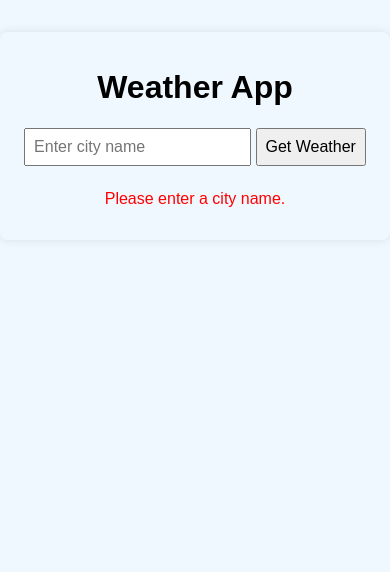
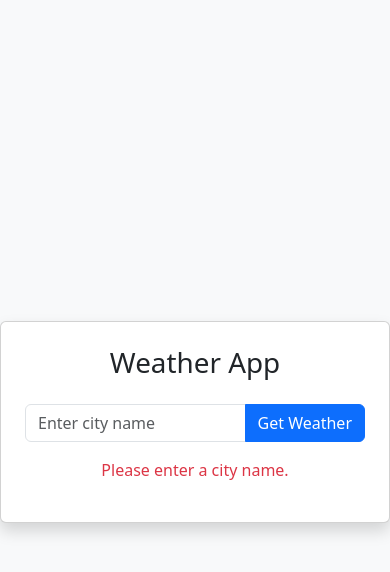
Before and after one commit to EmmanuelNgetich637/WeatherApp, a website: page frontend/src/index.html in a window 390 px wide. Both pictures are taken after a click on the button "Get Weather". Drawn offline with nearby package versions, Linux system fonts and the light colour scheme.

Commit message:
Style frontend MVP using Bootstrap; clean UI with spinner loader and responsive layout

```diff
--- a/frontend/src/index.html
+++ b/frontend/src/index.html
@@ -4,38 +4,32 @@
   <meta charset="UTF-8" />
   <meta name="viewport" content="width=device-width, initial-scale=1" />
   <title>Weather App MVP</title>
-  <style>
-    body {
-      font-family: Arial, sans-serif;
-      max-width: 400px;
-      margin: 2rem auto;
-      padding: 1rem;
-      background: #f0f8ff;
-      border-radius: 8px;
-      box-shadow: 0 0 10px rgba(0,0,0,0.1);
-      text-align: center;
-    }
-    input, button {
-      padding: 0.5rem;
-      font-size: 1rem;
-    }
-    #weather {
-      margin-top: 1.5rem;
-    }
-    #weather img {
-      vertical-align: middle;
-    }
-    .error {
-      color: red;
-    }
-  </style>
+  <!-- Bootstrap CSS -->
+  <link href="https://cdn.jsdelivr.net/npm/bootstrap@5.3.0/dist/css/bootstrap.min.css" rel="stylesheet" />
+  <!-- Your custom styles -->
+  <link rel="stylesheet" href="style.css" />
 </head>
-<body>
-  <h1>Weather App</h1>
-  <input type="text" id="cityInput" placeholder="Enter city name" />
-  <button id="fetchBtn">Get Weather</button>
+<body class="bg-light d-flex justify-content-center align-items-center vh-100">
 
-  <div id="weather"></div>
+  <div class="card shadow p-4" style="max-width: 400px; width: 100%;">
+    <h1 class="card-title text-center mb-4">Weather App</h1>
+
+    <div class="input-group mb-3">
+      <input
+        type="text"
+        id="cityInput"
+        class="form-control"
+        placeholder="Enter city name"
+        aria-label="City name"
+      />
+      <button class="btn btn-primary" id="fetchBtn" type="button">Get Weather</button>
+    </div>
+
+    <div id="weather" class="text-center"></div>
+  </div>
+
+  <!-- Bootstrap JS Bundle (optional, for components) -->
+  <script src="https://cdn.jsdelivr.net/npm/bootstrap@5.3.0/dist/js/bootstrap.bundle.min.js"></script>
 
   <script>
     const fetchBtn = document.getElementById('fetchBtn');
@@ -45,14 +39,13 @@
     fetchBtn.addEventListener('click', async () => {
       const city = cityInput.value.trim();
       if (!city) {
-        weatherDiv.innerHTML = '<p class="error">Please enter a city name.</p>';
+        weatherDiv.innerHTML = '<p class="text-danger">Please enter a city name.</p>';
         return;
       }
 
-      weatherDiv.innerHTML = 'Loading...';
+      weatherDiv.innerHTML = '<div class="spinner-border text-primary" role="status"><span class="visually-hidden">Loading...</span></div>';
 
       try {
-        // Replace this IP:PORT with your backend's WSL2 IP and port if needed
         const backendURL = 'http://172.26.64.90:3000/weather';
 
         const response = await fetch(`${backendURL}?city=${encodeURIComponent(city)}`);
@@ -65,12 +58,12 @@
 
         weatherDiv.innerHTML = `
           <h2>${data.city}</h2>
-          <p><strong>${data.temperature}°C</strong></p>
-          <p>${data.condition}</p>
-          <img src="${data.icon}" alt="${data.condition}" />
+          <p class="fs-1 fw-bold">${data.temperature}°C</p>
+          <p class="text-capitalize">${data.condition}</p>
+          <img src="${data.icon}" alt="${data.condition}" class="mx-auto" />
         `;
       } catch (error) {
-        weatherDiv.innerHTML = `<p class="error">${error.message}</p>`;
+        weatherDiv.innerHTML = `<p class="text-danger">${error.message}</p>`;
       }
     });
   </script>
--- a/frontend/src/style.css
+++ b/frontend/src/style.css
@@ -0,0 +1,3 @@
+#weather img {
+  max-width: 120px;
+}
```
